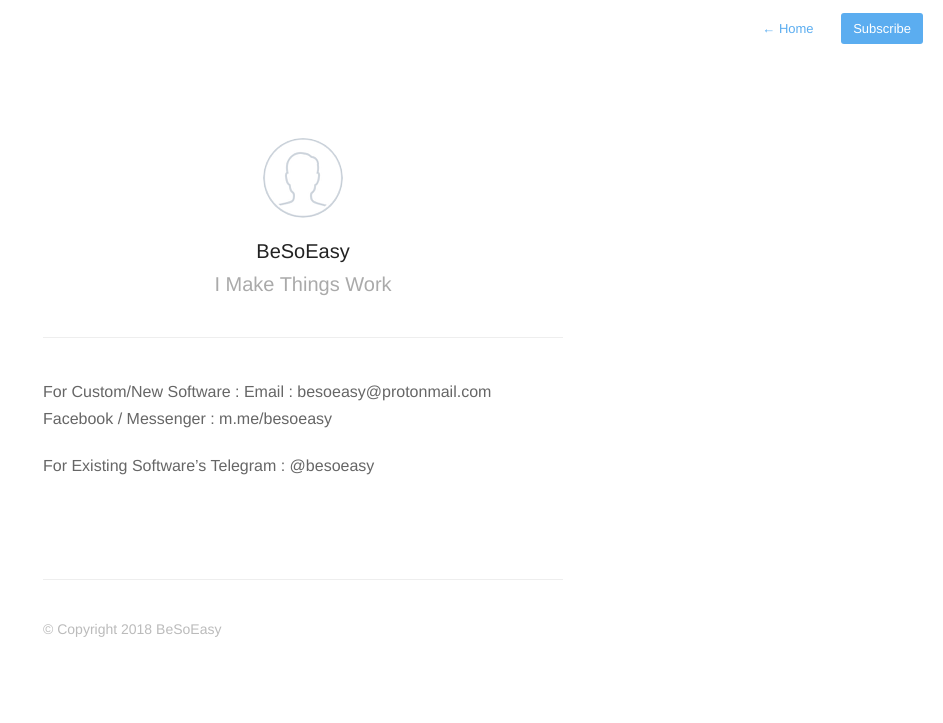
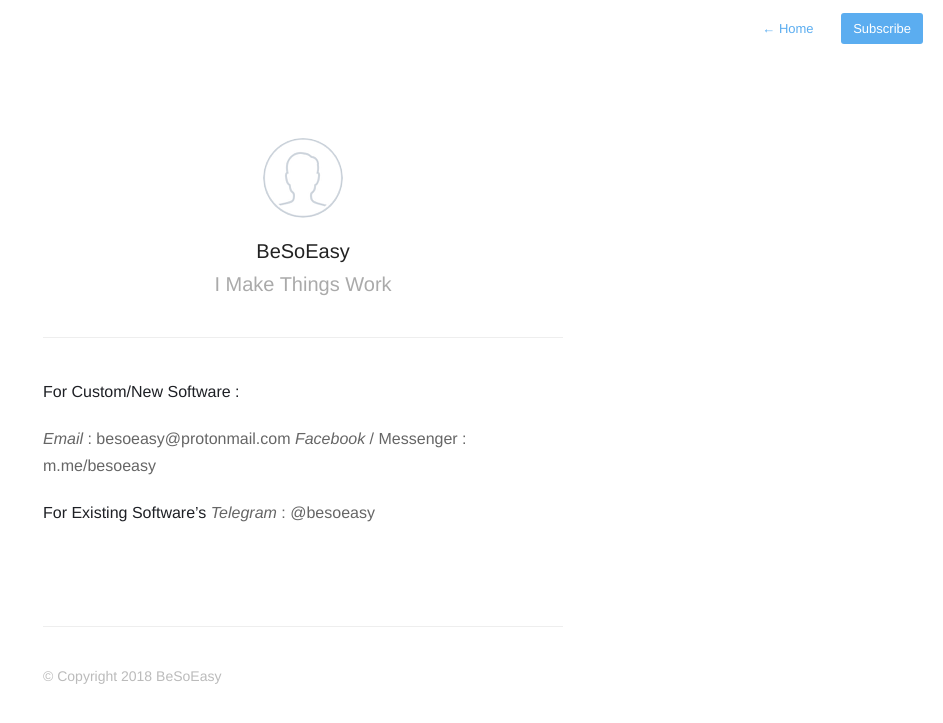
Before and after one commit to subhranshu50/besoeasy.github.io, a Jekyll site: the page built from about.md, in a window 1280 px wide. Shown: the top 723 px of the page, without its empty margins (337-1280 px from the left). Built offline with Jekyll 4.4.1, drawn with Linux system fonts in a browser that asks for light colours; nearby versions of some CDN libraries.

```diff
--- a/about.md
+++ b/about.md
@@ -4,12 +4,13 @@ permalink: about/
 profile: true
 ---
 
-For Custom/New Software :
-Email : besoeasy@protonmail.com
-Facebook / Messenger : m.me/besoeasy
 
-For Existing Software's
-Telegram : @besoeasy
+**For Custom/New Software :**
 
+*Email* : besoeasy@protonmail.com
+*Facebook* / Messenger : m.me/besoeasy
+
+**For Existing Software’s**
+*Telegram* : @besoeasy
 
 {% include footer.html %}
```
